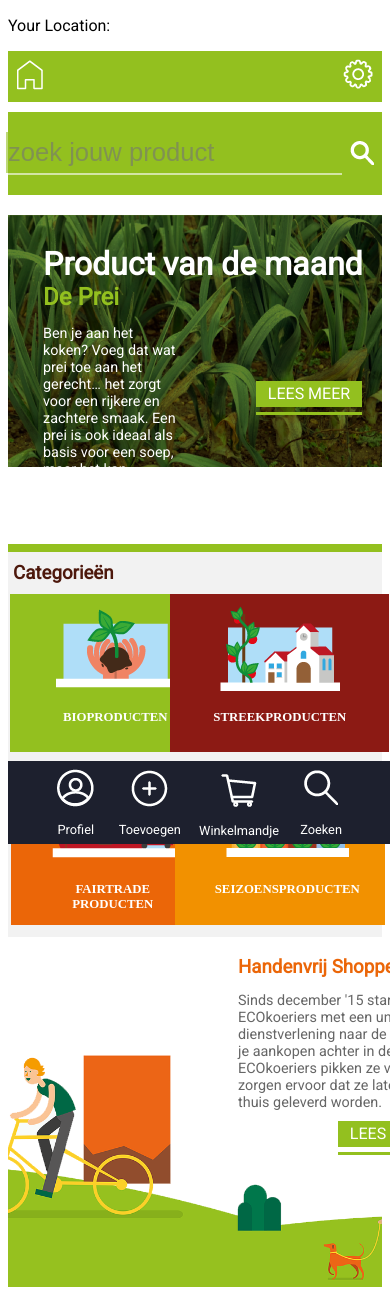
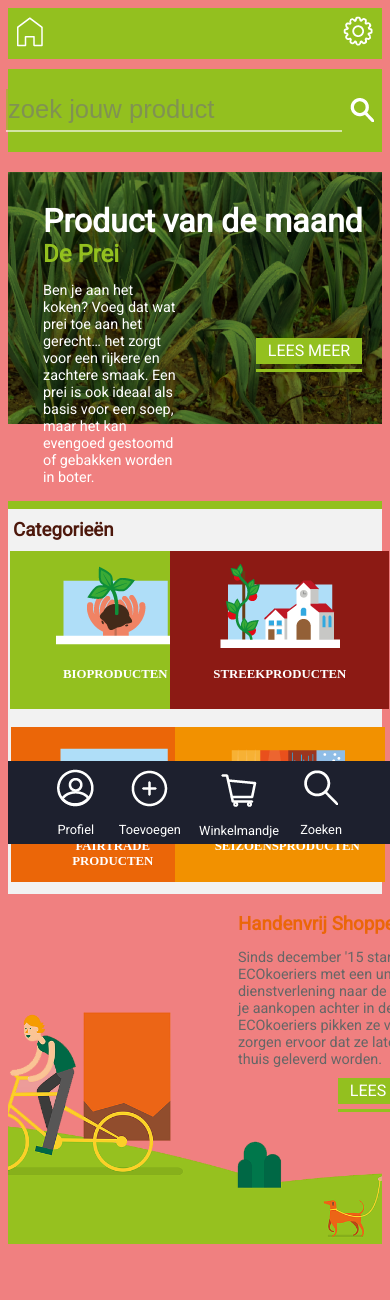
Before and after one commit to lisalepaige/EcoFlavor, a PHP site: page / in a window 390 px wide; the page is wider, and only the part inside the window is pictured. Shown: the top 1300 px of that part. After the commit the page ends 1244 px from the top of that part, so only its background shows below. Run offline with PHP 8.4, Linux system fonts and the light colour scheme; some libraries are stand-ins or nearby versions.

Commit message:
media query

```diff
--- a/css/style.css
+++ b/css/style.css
@@ -2,6 +2,7 @@
 {
     max-width: 480px;
     font-family: 'Roboto', sans-serif;
+    background-color: lightcoral;
 }
 
 header
@@ -83,7 +84,7 @@
     border-bottom-style: solid;
     border-color: #93C01F;
     border-width: 8px;
-    padding-left: 35px; /* 5px */
+    padding-left: 35px;
     padding-top: 30px;
     margin-top: 20px;
 }
@@ -101,7 +102,7 @@
 
 .maand__p
 {
-    width: 270px; /*  270px */
+    width: 270px;
     font-size: 0.9em;
 
 }
@@ -945,3 +946,131 @@
     margin-bottom: 20px;
     width: 50%;
 }
+
+@media (max-width: 320px)
+{
+    body
+    {
+        background-color: lightskyblue;
+    }
+
+    /* nav.php */
+
+    .nav
+    {
+        padding-left: 5px;
+        padding-right: 5px;
+    }
+
+    .nav__profiel
+    {
+        margin-top: 2px;
+    }
+
+    .nav__item img
+    {
+        width: 50px;
+    }
+
+    .nav__item a
+    {
+        font-size: 0.6em;
+    }
+
+    /* index.php */
+
+    .search
+    {
+        width: 130px;
+        padding-left: 5px;
+    }
+
+    .search__input
+    {
+        font-size: 1.1em;
+        width: 180px;
+        margin-left: 160px;
+    }
+
+    .maand
+    {
+        padding-left: 10px;
+        padding-top: 10px;
+    }
+
+    .maand__h1
+    {
+        font-size: 1.2em;
+    }
+
+    .maand__h2
+    {
+        font-size: 1em;
+    }
+
+    .btn--maand
+    {
+        margin-left: 160px;
+        margin-top: -40px;
+        margin-bottom: 20px;
+    }
+
+    .maand__p
+    {
+        width: 180px;
+    }
+
+    .maand__grid
+    {
+        display: flex;
+        flex-direction: column;
+    }
+
+    .categorie
+    {
+        display: flex;
+        flex-direction: column;
+        padding-left: 20px;
+        padding-right: 20px;
+    }
+
+    .cat__fair
+    {
+        padding-left: 48px;
+        padding-right: 48px;
+    }
+
+    .cat__fair p, .cat__fair img
+    {
+        padding-left: 0px;
+    }
+
+    .cat__seizoen
+    {
+        padding-right: 70px;
+    }
+
+    .cat__seizoen p, .cat__seizoen img
+    {
+        padding-left: 35px;
+    }
+
+    .ecokoerier
+    {
+        background-position: -240px;
+        padding-top: 80px;
+        max-width: 100%;
+        height: 260px;
+    }
+
+    .eco__flex
+    {
+        margin-top: -60px;
+        margin-left: 20px;
+    }
+
+    .eco__h3
+    {
+        padding-top: 0px;
+    }
+}
--- a/index.php
+++ b/index.php
@@ -16,8 +16,6 @@
 ?><!DOCTYPE html>
 <?php include_once("head.inc.php"); ?>
 <body>
-
-<p>Your Location: <span id="location"></span></p>
 
 <header>
         <a href="index.php"><img src="images/home.png" alt="home" class="header__home"></a>
--- a/nav.inc.php
+++ b/nav.inc.php
@@ -1,5 +1,5 @@
 <nav class="nav">
-    <li class="nav__item"><a href="profiel.php"><img src="images/profiel.png" alt="profiel">Profiel</a></li>
+    <li class="nav__item nav__profiel"><a href="profiel.php"><img src="images/profiel.png" alt="profiel">Profiel</a></li>
     <li class="nav__item"><a href="toevoegen.php"><img src="images/toevoegen.png" alt="plus">Toevoegen</a></li>
     <li class="nav__item nav__mand"><a href="winkelmandje.php"><img src="images/kar.png" alt="mandje">Winkelmandje</a></li>
     <li class="nav__item"><a href="zoek.php"><img src="images/zoeken.png" alt="zoeken">Zoeken</a></li>
--- a/search.php
+++ b/search.php
@@ -23,8 +23,8 @@
  $unit = "K";
 
  $calculateDis = Product::getDistance($addressFrom, $addressTo, $unit);
- var_dump($calculateDis);
- var_dump($addressTo);
+ //var_dump($calculateDis);
+ //var_dump($addressTo);
 
 ?><!DOCTYPE html>
 <?php include_once("head.inc.php"); ?>
```
